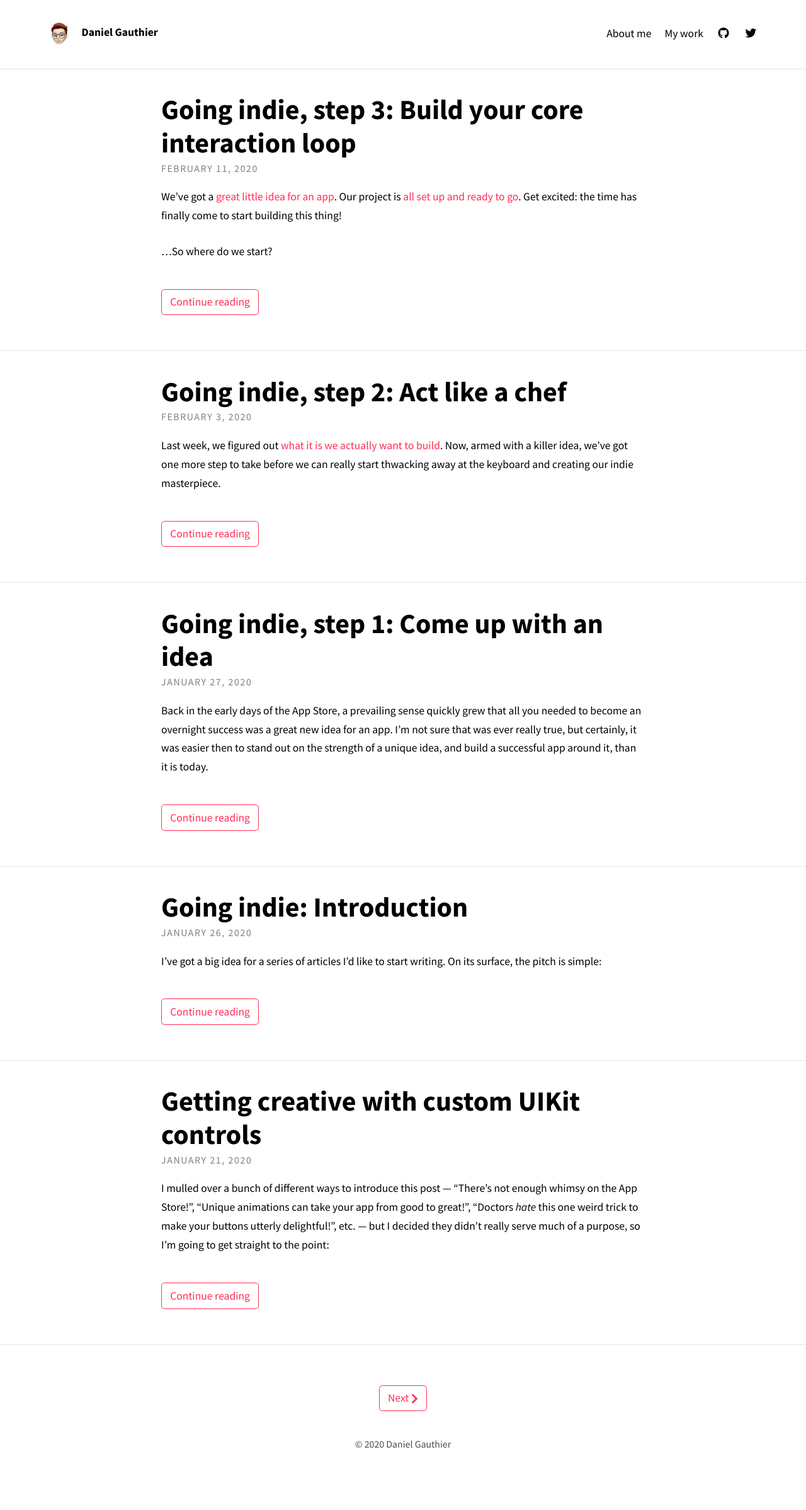
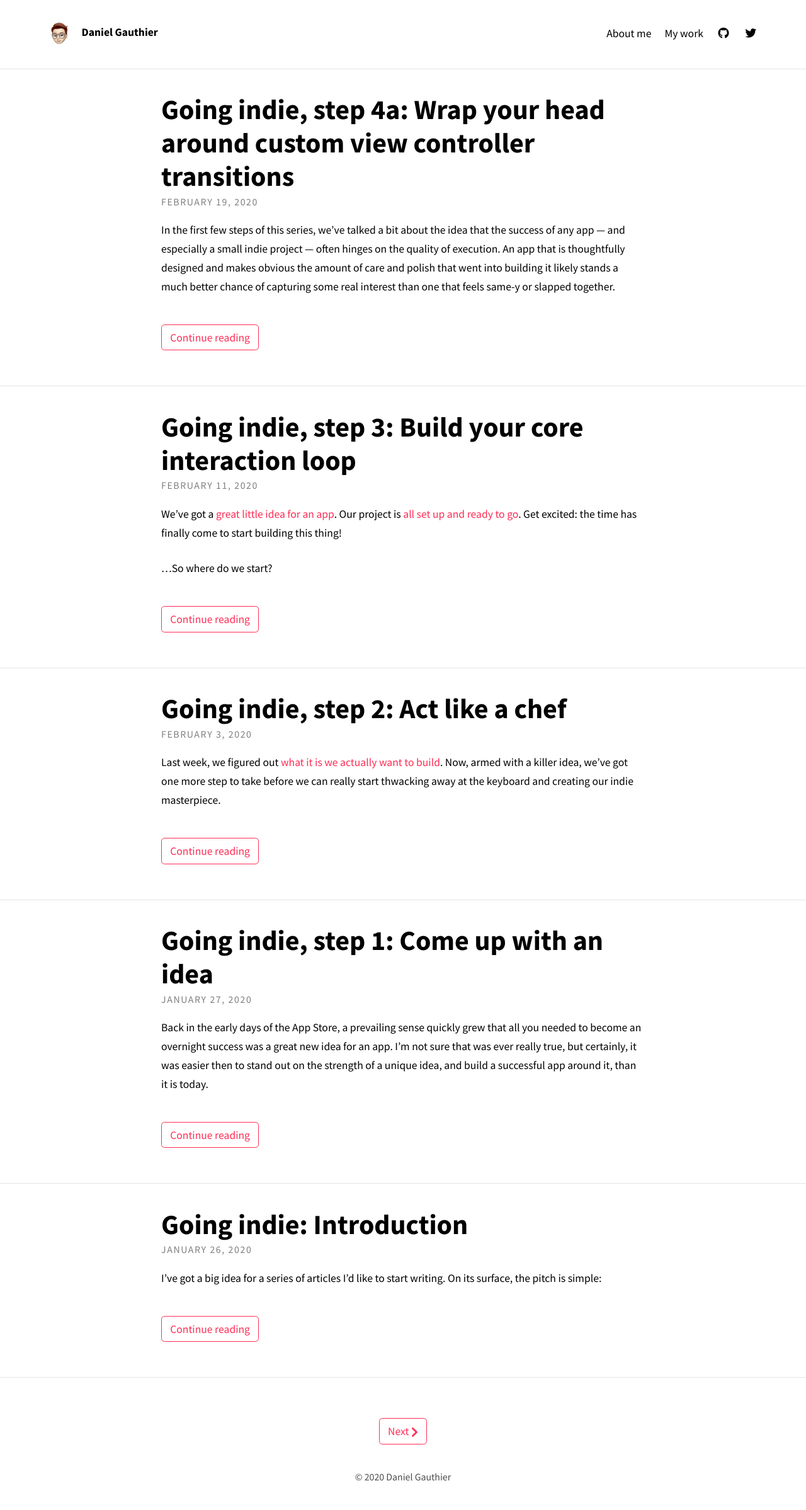
Before and after one commit to danielmgauthier/danielmgauthier.github.io, a Jekyll site: the page built from index.html, in a window 1280 px wide. Shown: the whole page at 63% size. Built offline with Jekyll 4.4.1, drawn with Linux system fonts in a browser that asks for light colours; nearby versions of some CDN libraries; the list of posts is cut into pages by our own code; before the commit the page ends 2344 px from its top, so only the background shows below that; some of the changed lines change nothing that is shown.

Commit message:
Publish indie 4a.

```diff
--- /dev/null
+++ b/_posts/2020-02-19-indie-4a.md
@@ -0,0 +1,184 @@
+---
+layout: post
+title: "Going indie, step 4a: Wrap your head around custom view controller transitions"
+twitter_subtitle: "A quick primer on how this wacky API actually works"
+twitter_image: assets/img/indie-4a.png
+top_note: "This is part of what I hope will become a much larger series. Check out the <a href=\"https://danielgauthier.me/2020/01/26/indie-intro.html\">introduction</a> if you haven't already!"
+---
+
+In the first few steps of this series, we’ve talked a bit about the idea that the success of any app — and especially a small indie project — often hinges on the quality of execution. An app that is thoughtfully designed and makes obvious the amount of care and polish that went into building it likely stands a much better chance of capturing some real interest than one that feels same-y or slapped together.
+
+This week, I want to start looking at an aspect of UIKit development that plays a huge role in creating that feeling of polish and care, but that, in the past, I’ve found to be a bit of a pain to work with: **custom view controller transitions!**
+
+![Overwhelmed by view controller transition diagram](/assets/img/indie-4a.png)
+
+So much fun!
+{:.large-caption}
+
+In building my definitely-soon-to-be-critically-acclaimed indie app, a big goal of mine has been to try not to compromise on design ideas because of complications or inconveniences in implementation. One place UIKit makes it really tempting to compromise is in presenting and dismissing view controllers. Do you really want to have to figure out what makes subclassing `UIPercentDrivenInteractiveTransition` different from implementing your own class conforming to `UIViewControllerInteractiveTransitioning`…or would you rather just call `present(_:animated:)` and move onto the fun stuff?
+
+Well, in the name of lofty design ideals, I decided that custom view controller transitions ARE the “fun stuff”, damn it, and I hunkered down and endeavoured to truly, totally, _finally_ wrap my head around this whole clustercuss of classes and protocols. Although I'm not sure I'll ever feel like I’ve quite reached the summit of this treacherous climb…I’ve built some cool stuff and learned a bunch along the way. Let’s get into it!
+
+## What this is, and what it is not
+You may have noticed in the title that this is step **4a** in the series; this is a big topic, so I’ve sliced it into two parts. This first post is really just meant to be a primer on the roles of each of the entities involved in a custom view controller transition — there’s a lot to keep track of, and in trying to master this stuff, I personally found it really helpful to take the time to step back and fundamentally understand what each of the relevant classes and protocols are responsible for before jumping into building anything. This isn’t a step-by-step tutorial with code examples — there are plenty of those out there — but rather, an attempt to explain the basic building blocks of custom view controller transitions in a way that’s useful, easy to digest and quick to refer to when things start to get blurry. Basically, it’s what I wrote for myself to make sure I fully understood what I was doing, and wasn’t depending on anything that felt like magic.
+
+**Note**: Step 4b will be a more advanced look at some of the specific implementation choices I made and subtle problems I solved building a couple nicely polished transitions. If 4a is a bit too simple for ya, stay tuned for some interesting real-life examples in 4b 📻
+{:.notes}
+
+ Before jumping in, I have one more important thing to say:
+
+**Read the documentation! It’s quite good!**
+
+Because custom transitions can feel pretty overwhelmingly complicated, and the docs are admittedly a bit dense, it can be tempting to skip them and just go hunting for a tutorial that’s going to hand you all the code you need. What I’ve found is that a lot of the tutorials out there do things quite differently from one another, and they often struggle to explain why exactly they’re doing things in a particular way, or how their implementation might be tweaked or extended to do different or more complex things. Apple’s own documentation might not give you a bunch of code you can paste directly into your project, but it will help you understand what the cuss is actually going on.
+
+So, consider this to be a concise companion guide to Apple’s helpful but heavy documentation. It’s not a replacement, and neither is any tutorial you find on the internet. Actually, that’s true of pretty much any development topic, but I digress. Onwards!
+
+## The anatomy of a custom view controller transition
+
+**Note**: I’m dealing specifically with custom *modal* transitions here; a lot of this is also applicable to customizing navigation controller transitions, for example, but that’s not really within the scope of this article.
+{:.notes}
+
+### Presenting view controller & presented view controller
+
+This terminology isn’t unique to custom transitions, but it is important to get right, so let's make sure we're on the same page. Imagine you have a HomeViewController, and from there, you present a WarningViewController. HomeViewController is the **presenting** VC, and WarningViewController is the **presented** VC. Easy peasy.
+
+### Container view
+
+In the context of a custom transition, the **container view** is a view that’s created and managed by UIKit, and that contains both the presenting and presented views during the transition. If your transition includes any custom views that aren’t part of the presenting or presented views, you’ll add them to the container view as well.
+
+### UIViewControllerAnimatedTransitioning
+
+Your implementation of this protocol is known as an **animation controller**, and is responsible for actually animating the transition between view controllers. It has access to both the presenting and presented view controllers, which allows it to animate their view frames into place, or to manipulate other properties of the view controllers and their views. It also has access to the transition’s container view if needed. You could implement two animation controllers to handle presentation and dismissal separately, but it often makes sense to have a single animation controller that covers both presentation and dismissal animations, and that knows which direction to perform the animation in based on a simple `isPresenting` property.
+
+### UIViewControllerInteractiveTransitioning
+
+A concrete implementation of this protocol is known as an **interaction controller**. An interaction controller is only necessary if you want to allow your transition to be driven by some sort of gesture. A simple example of this is a case where you want to be able to dismiss your presented view controller with a swipe, and have the view’s movement correspond with your finger’s movement. UIKit provides a specific implementation of this protocol — `UIPercentDrivenInteractiveTransition` — that, given continuous updates about the gesture as it’s performed, can automatically use your existing animation controller to figure out where your animated views should be throughout the gesture. You can also implement your own interaction controller to get more fine-grained control over the interactive transition. Either way, an interaction controller needs to be fed continuous updates on the state of the gesture, and is responsible for translating these into visual updates to the involved views. Like animation controllers, interaction controllers have access to both the presenting and presented view controllers, as well as the transition’s container view, giving you precise control over how the interaction impacts the various views on screen.
+
+### UIPresentationController
+
+Every view controller transition — custom or standard — is driven by a **presentation controller** that’s responsible for managing the whole thing, from the start of presentation to the end of dismissal. A presentation controller has direct access to the presenting and presented view controllers and the transition’s container view, and knows about when presentations and dismissals begin and end. Although a _custom_ presentation controller isn’t necessarily required to build simple custom view controller transitions, it’s typically needed when you want to add decoration views to the container view during transition (e.g. a dimming view: darkening the screen behind some sort of popup), or when you want some dynamic control over the size and positioning of the presented view (e.g. responding to changes in content or screen size).
+
+### UIViewControllerContextTransitioning
+
+The **transition context** provides contextual information about the transition as it occurs. Remember how I said that both animation controllers and interaction controllers have access to the presenting and presented view controllers? This is true thanks to the transition context — both animation and interaction controllers implement methods that are called by UIKit and given a transition context to work with. The transition context provides access to the views and view controllers involved in the transition, along with details about the transition, such as what the frame of the presented view controller should be at the end of the transition, or whether the transition is currently being driven interactively. Interaction controllers also use the transition context to report the interaction’s progress and completion to UIKit.
+
+### UIViewControllerTransitioningDelegate
+
+The **transitioning delegate** is really what ties together everything described above. Your transitioning delegate is responsible for vending the various objects that are needed to perform your custom transition: a custom presentation controller, animation controller(s) and interaction controller(s). In other words, it needs to know how to create or otherwise have access to each of these controllers. In simple examples, you’ll often see the presenting view controller playing the role of transitioning delegate, although creating a dedicated class is often a better approach. With a transitioning delegate in place, we can now instruct UIKit to use our custom transition by simply assigning the transitioning delegate to the VC we want to present, and setting the modal presentation style to `custom`.
+
+## So how exactly does it all fit together?
+
+It’s tempting to want a single, “correct” answer to this question. How do I know if I’m doing it right? Unfortunately, like pretty much anything in software development, there are lots of different ways to actually piece together your custom transitions, each with their own set of trade-offs. Nonetheless, to provide a bit of clarity, let’s step through some simplified presentation and dismissal cases to start to get a sense for how things work in practice.
+
+### Animated presentation
+
+We want a `WarningViewController` to be displayed on-screen using a custom transition when a button is tapped in `HomeViewController`. `HomeViewController` conforms to `UIViewControllerTransitioningDelegate`, so we can use it as the transitioning delegate for our custom transition.
+
+Our custom transition begins the moment `present(_:animated:)` is called. I’ve written a short, bad play about it, because it’s honestly a much more readable way to describe the flow of information than dryly describing every technical step 🎭
+
+*[Applause, curtains rise]*{:.light-text}
+
+> **HomeViewController**
+> Oh hey UIKit, can you help me present this `WarningViewController`?
+>
+> **UIKit**
+> Yeah, let’s do it. Okay, says here you’re the transitioning delegate, so…do you have a presentation controller for me?
+>
+> **HomeViewController**
+> Yep, here’s a `FancyWarningPresentationController`.
+>
+> **UIKit**
+> Perfect, thanks. *[Starts setting things up behind the scenes by creating the container view, transition context, etc.]*{:.light-text} Okay, I’m also going to need an animation controller to actually present this thing.
+>
+> **HomeViewController**
+> Oh right, here’s a `FancyWarningAnimationController` you can use. I’ve made sure it’s set to present rather than dismiss.
+>
+> **UIKit**
+> Good, good. Do you have an interaction controller for me as well?
+>
+> **HomeViewController**
+> Nah, let’s just present this one non-interactively.
+>
+> **UIKit**
+> Sure! Let’s get started then. Hey presentation controller, FYI: we’re about to start the transition.
+>
+> **FancyWarningPresentationController**
+> Got it. *[Adds a dimming view to the container view.]*{:.light-text} Hey UIKit, can you make sure this dimming view fades in at the same time the rest of the presentation animation is happening?
+>
+> **UIKit**
+> Yep, no problem. Also, where do we want the `WarningViewController` to end up on screen? The animation controller’s going to want to know.
+>
+> **FancyWarningPresentationController**
+> Let’s just have it cover the bottom half of the screen.
+>
+> **UIKit**
+> Works for me. Okay, animation controller? You’re up. Everything you need should be here in this transition context. Let me know when you’re done.
+>
+> **FancyWarningAnimationController**
+> Roger that. *[Beautifully animates `WarningViewController` into view.]*{:.light-text} And….done.
+>
+> **UIKit**
+> Nailed it. Thanks everyone!
+
+*[End scene]*{:.light-text}
+
+###  Interactive dismissal
+
+Let’s assume a pan gesture recognizer is set up on our `WarningViewController`’s view to handle the dismissal interaction. Where the gesture handler is actually implemented isn’t terribly important, as long as it has a direct line to the interaction controller. As soon as the gesture begins, we call `dismiss(animated:)`, and thus begins our second short play about an interactive dismissal.
+
+*[A clear, crisp fall morning. The old Mac startup sound plays off in the distance.]*{:.light-text}
+
+> **WarningViewController**
+> Hey, uhh…UIKit, is it? Weird question, but: can you dismiss me?
+>
+> **UIKit**
+> Yeah, no problem. I see here that your transitioning delegate is `HomeViewController` — oh yeah, I remember helping them present you a while back. I’ll get in touch with them and we’ll have you dismissed in no time.
+
+*[UIKit picks up the phone and calls `HomeViewController`.]*{:.light-text}
+
+> **HomeViewController**
+> Hello?
+>
+> **UIKit**
+> Hey, me again. `WarningViewController` needs to be dismissed, and since you’re their transitioning delegate, I’ll need a few things from you again.
+>
+> **HomeViewController**
+> Oh yeah no problem! You still have that presentation controller I gave you, right?
+>
+> **UIKit**
+> Yep, I've been holding onto that.
+>
+> **HomeViewController**
+> Okay, here’s another `FancyWarningAnimationController` for you to use — this one’s set to dismiss. And, I know `WarningViewController` only ever dismisses interactively, so you should take this `UIPercentDrivenInteractiveTransition` as well — there’s already a gesture handler set up who knows how to use this.
+>
+> **UIKit**
+> Brilliant! Okay, let’s make it happen. Presentation controller, we’re about to start the transition.
+>
+> **FancyWarningPresentationController**
+> Sounds good. I’m going to fade out this dimming view — can you make sure the timing lines up nicely with the gesture?
+>
+> **UIKit**
+> Will do. Now, animation controller, interaction controller, here are your transition contexts. Do your thing!
+
+*[`FancyWarningAnimationController`, `UIPercentDrivenInteractiveTransition`, and the gesture handler all huddle together. As the pan gesture progresses, the gesture handler reports progress to `UIPercentDrivenInteractiveTransition`, who works with `FancyWarningAnimationController` to figure out what the views involved in the transition should look like at the given progress level. As a team, they continuously update `WarningViewController`’s position to reflect the progress of the dismissal. It’s a sight to behold. Eventually…]*{:.light-text}
+
+> **Gesture handler**: And……DONE!
+
+*[`FancyWarningAnimationController` completes the dismissal animation and gives UIKit the good news. They all look at each other contentedly. Their work here is done.]*{:.light-text}
+
+## Wrap-up
+
+That may have gotten a bit silly and oversimplified, but honestly, when you’re new to this stuff, it’s already a lot to take in, and I needed to wrap this up. There are a lot of moving parts here, they all interact with each other in less-than-obvious ways, and it can be hard to figure out exactly who should be responsible for what. As someone who is in the midst of building what could very well be my final full-fledged UIKit project, I wanted to make sure I had a really firm understanding of this whole view controller transitioning API, and could properly make use of it to build exactly what I wanted. I hope sharing some of that knowledge in a lighthearted way helped clarify some things for a few folks out there! If, on the other hand, you:
+
+a) think this whole thing seems wildly overcomplicated, and
+b) are able and willing to build whatever it is you’re building with a promising, but young and somewhat janky new set of tools…
+
+SwiftUI might be looking pretty good to you right about now 😏
+
+<br/>
+
+---
+
+<br/>
+
+Thanks for reading! This is a relatively quick look at a pretty big topic, so if you need some help or have any follow-up questions, Let me know! Find me on Twitter [here](https://twitter.com/danielmgauthier) 🐦
--- a/_sass/base/_global.scss
+++ b/_sass/base/_global.scss
@@ -40,15 +40,18 @@ h1 {
 }
 h2 {
   font-size: 2em;
+  padding-top: 0.5em;
 }
 h3 {
   font-size: 1.5em;
+  padding-top: 0.3em;
 }
 h4 {
   font-size: 1.15em;
 }
 blockquote {
     border-left: 2px solid;
+    border-color: #777777;
     padding: 1em 1em;
 }
 blockquote p:last-child,
--- a/_sass/layouts/_posts.scss
+++ b/_sass/layouts/_posts.scss
@@ -79,7 +79,7 @@ pre {
 
 .notes {
   color: #777777;
-  background-color: rgb(239, 239, 239);
+  background-color: rgb(247, 247, 247);
   padding: 20px 30px;
   font-size: 0.95em;
   border-radius: 20px;
@@ -134,3 +134,7 @@ article ul {
 article ol {
   padding: 0px 36px;
 }
+
+.light-text {
+  color: #777777
+}
```
Also changed, not shown: assets/img/indie-4a.png (added).
